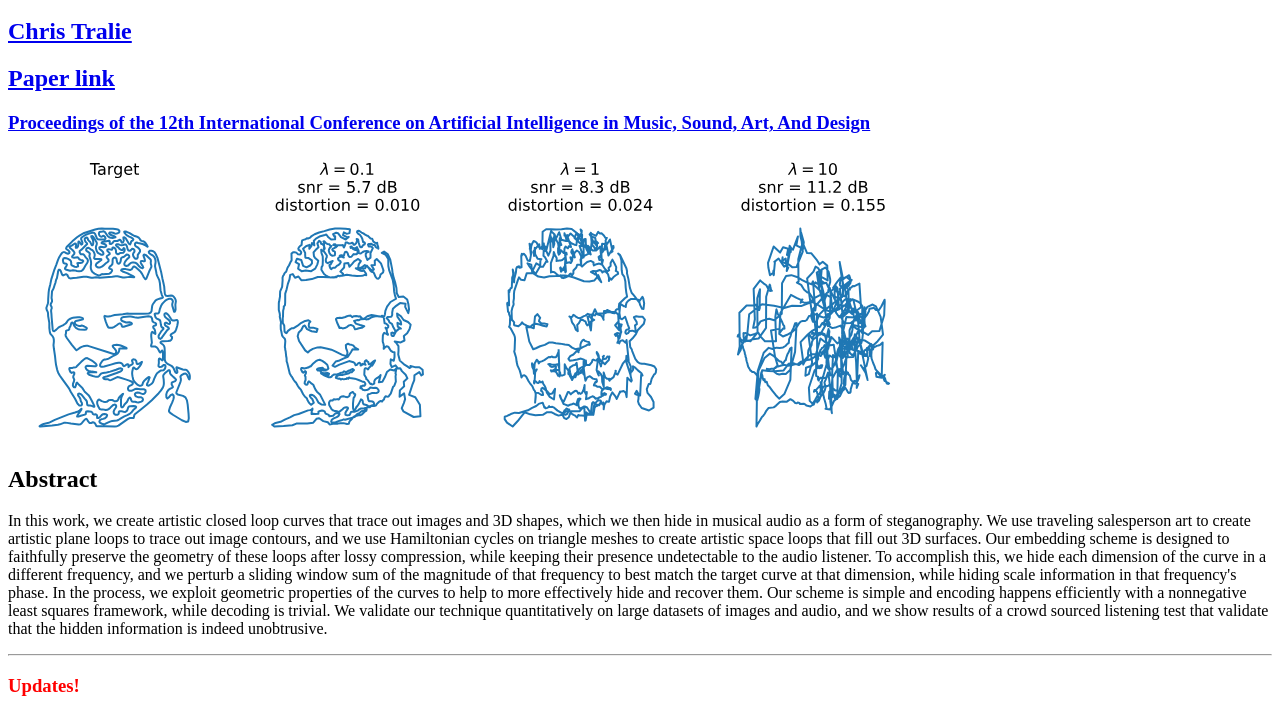
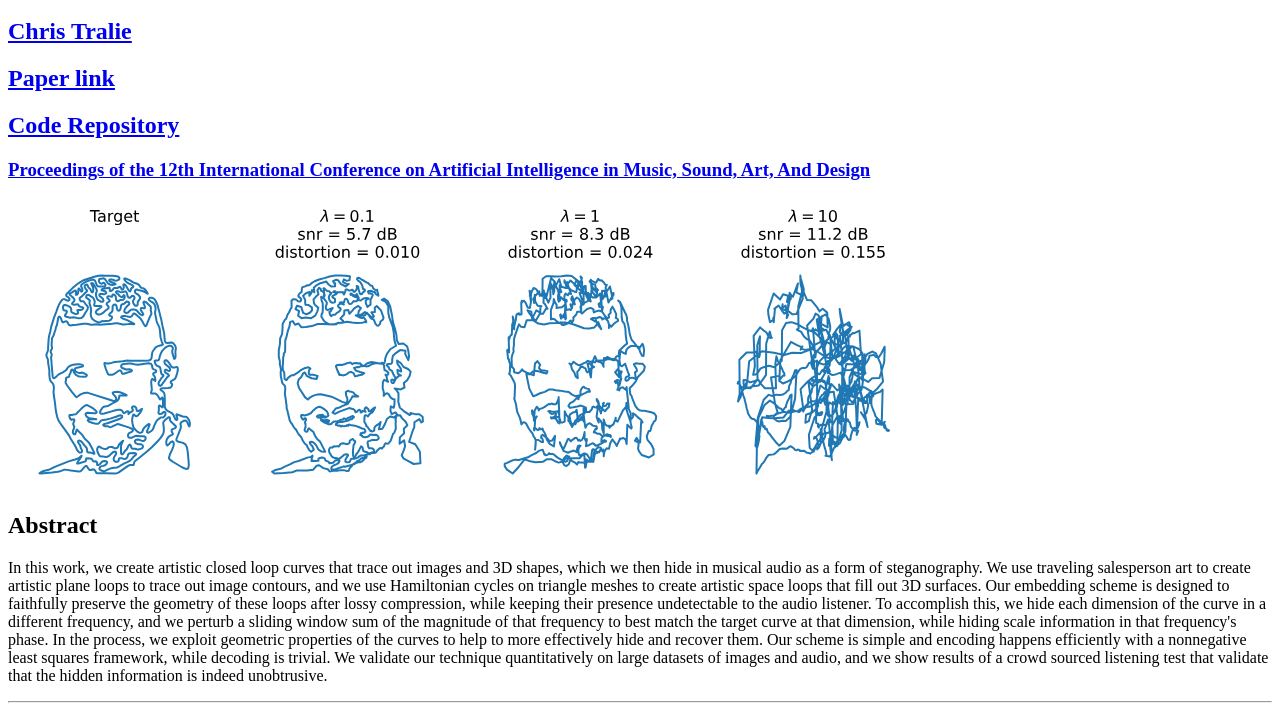
Before and after one commit to ctralie/AudioCurveSteganography, a plain HTML site: page viewer/examples/index.html in a window 1280 px wide. Shown: the part 48-761 px from the top of the page. Drawn offline with Linux system fonts and the light colour scheme; no server answers; a script that the page names is missing.

Commit message:
Code repository

```diff
--- a/viewer/examples/index.html
+++ b/viewer/examples/index.html
@@ -4,6 +4,7 @@
         <h1>Artistic Curve Steganography Carried by Musical Audio</h1>
         <h2><a href = "https://www.ctralie.com">Chris Tralie</a></h2>
         <h2><a href = "https://arxiv.org/pdf/2301.12354.pdf">Paper link</a></h2>
+        <h2><a href = "https://github.com/ctralie/AudioCurveSteganography">Code Repository</a></h2>
         <h3><a href = "https://www.evostar.org/2023/evomusart/">Proceedings of the 12th International Conference on Artificial Intelligence in Music, Sound, Art, And Design</a></h3>
 
         <img src = "../../figures/LambdaEffect.svg">
```
